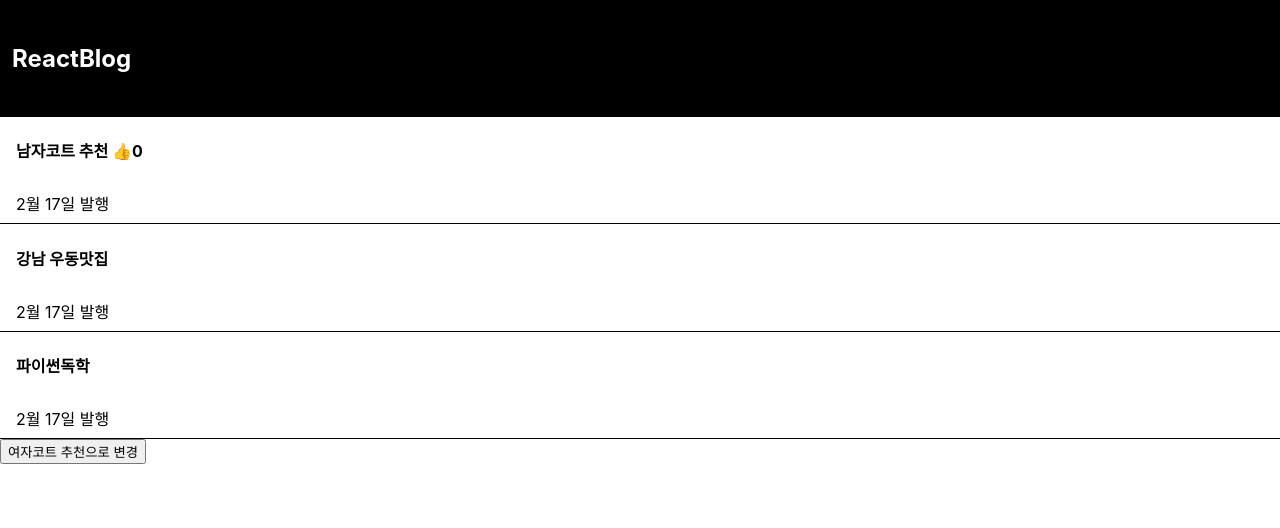
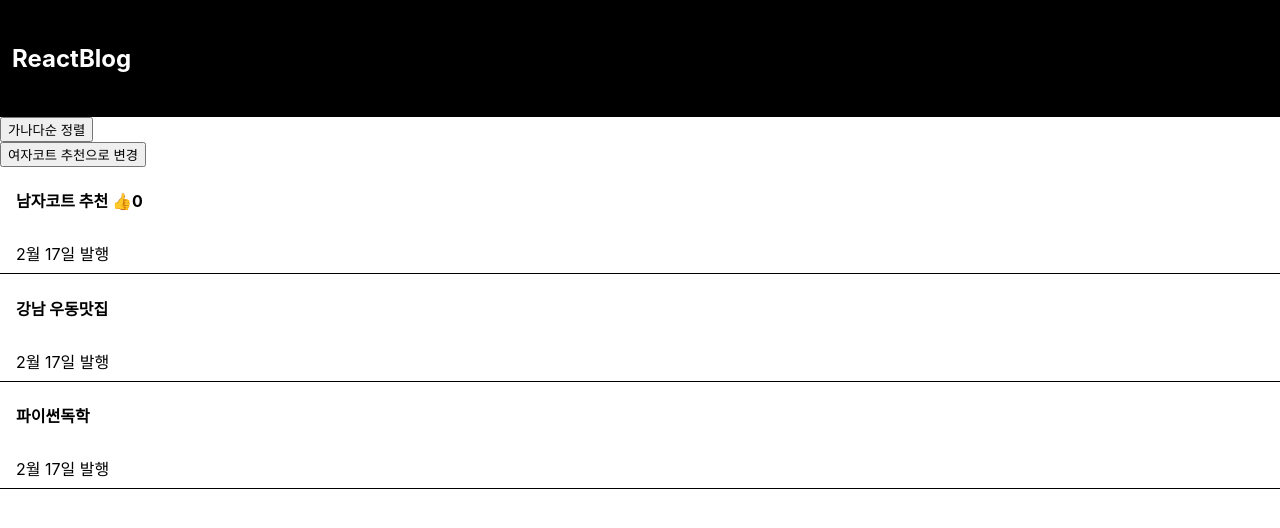
Before and after one commit to lkj6954/practice-react, a React (Create React App) app in the folder blog/: page / in a window 1280 px wide. Shown: the top 528 px of the page. Built offline with nearby package versions, Linux system fonts and the light colour scheme.

Commit message:
Refactor : updating title button & Add : sorting title button

```diff
--- a/blog/src/App.css
+++ b/blog/src/App.css
@@ -32,4 +32,8 @@ div {
   padding-left: 1em;
   padding-bottom: 0.5em;
   border-bottom: 1px solid;
+}
+
+button {
+  display: block;
 }/*# sourceMappingURL=App.css.map */
--- a/blog/src/App.js
+++ b/blog/src/App.js
@@ -14,6 +14,23 @@ function App() {
             <div className='black-nav'>
                 <h4>ReactBlog</h4>
             </div>
+            <button
+                onClick={() => {
+                    let cp_title = [...title];
+                    updateTitle(cp_title.sort());
+                }}
+            >
+                가나다순 정렬
+            </button>
+            <button
+                onClick={() => {
+                    let cp_title = [...title];
+                    cp_title[0] = '여자코트 추천';
+                    updateTitle(cp_title);
+                }}
+            >
+                여자코트 추천으로 변경
+            </button>
             <div className='list'>
                 <h4>
                     {title[0]} <span onClick={() => addLike(like + 1)}>👍</span>
@@ -29,17 +46,6 @@ function App() {
                 <h4>{title[2]}</h4>
                 <p>2월 17일 발행</p>
             </div>
-            <button
-                onClick={() =>
-                    updateTitle([
-                        '여자코트 추천',
-                        '강남 우동맛집',
-                        '파이썬독학',
-                    ])
-                }
-            >
-                여자코트 추천으로 변경
-            </button>
         </div>
     );
 }
--- a/blog/src/App.scss
+++ b/blog/src/App.scss
@@ -33,3 +33,7 @@ div {
     padding-bottom: 0.5em;
     border-bottom: 1px solid;
 }
+
+button {
+    display: block;
+}
```
Also changed, not shown: 1 other file (tests, documents, lock files or other folders).
